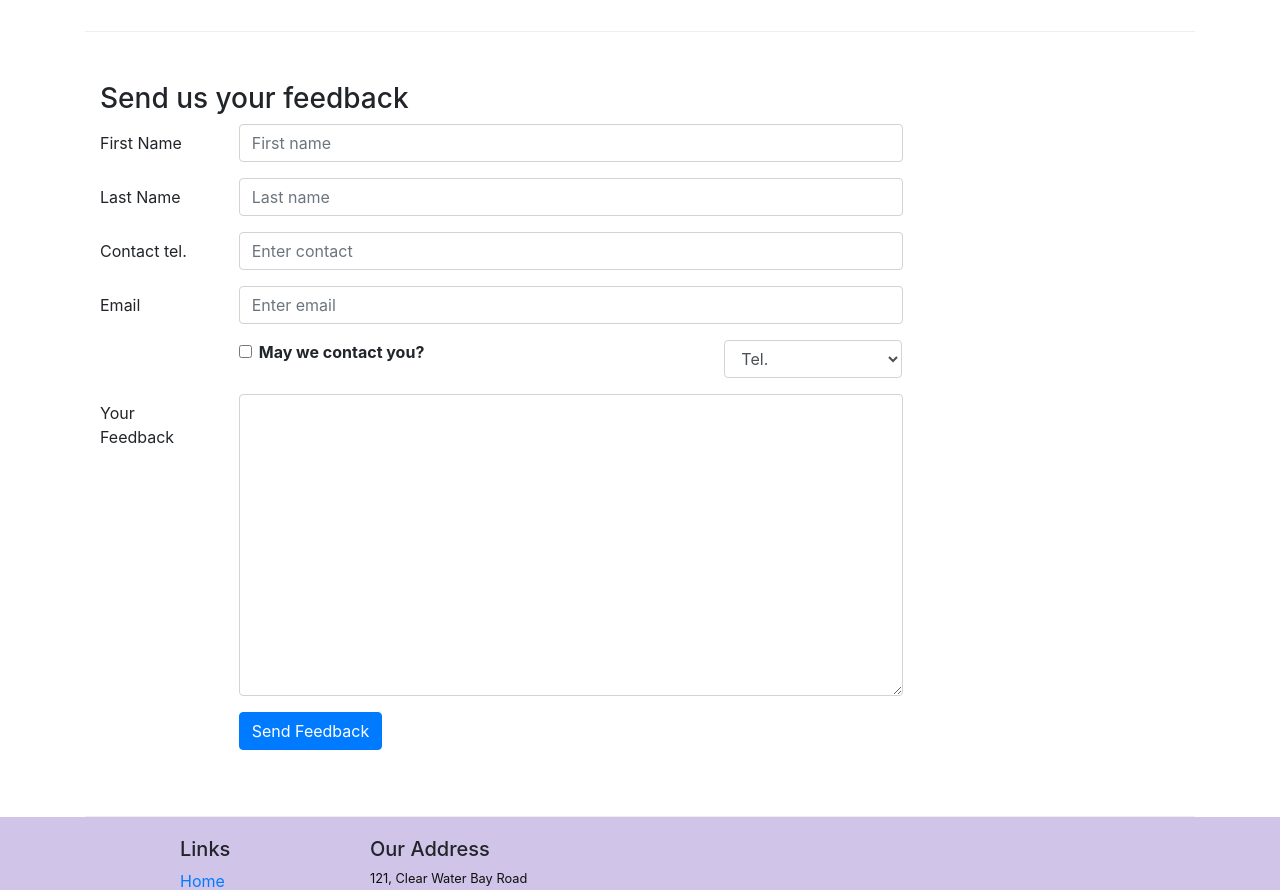
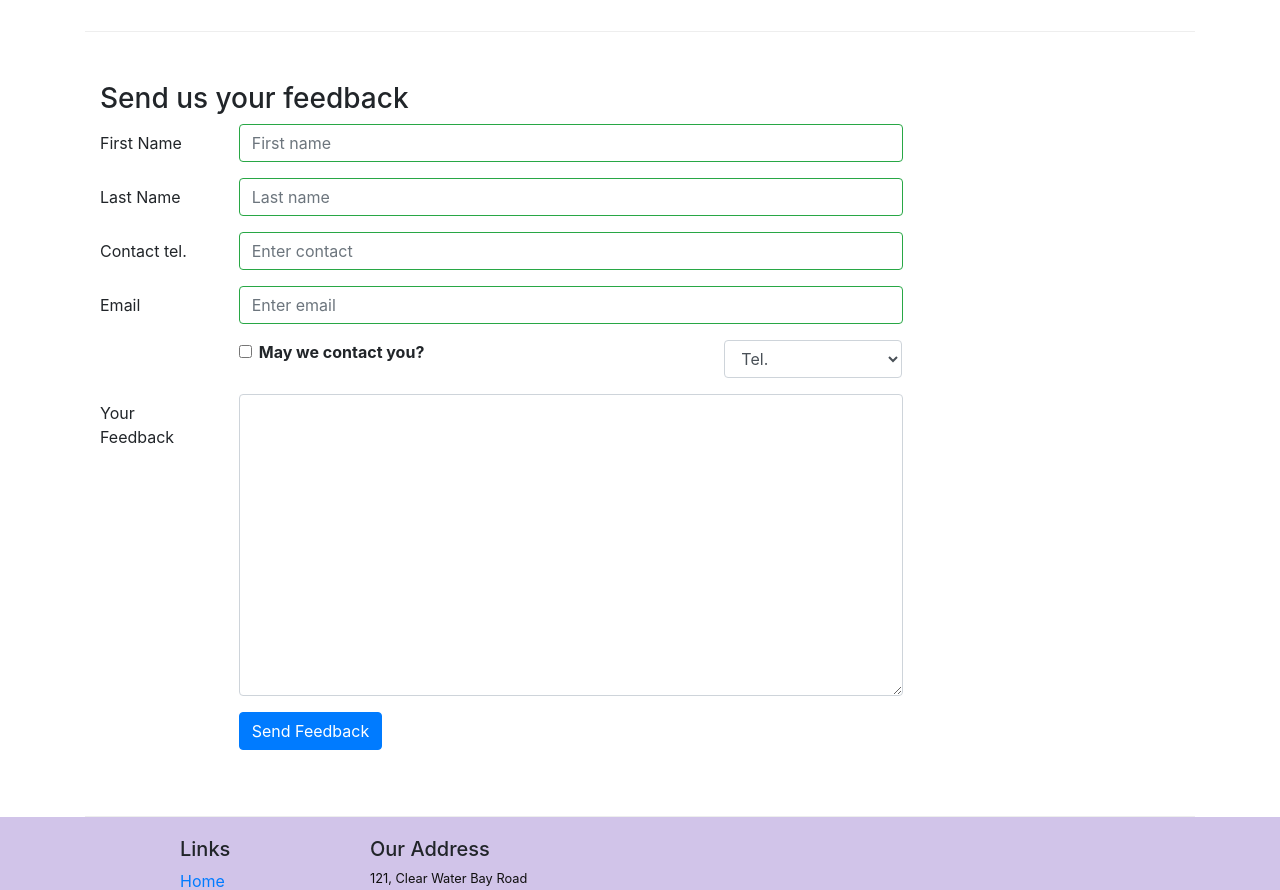
Before and after one commit to AfakTolgi/confusion2, a React (Create React App) app: page /contactus in a window 1280 px wide. Shown: the part 840-1730 px from the top of the page. Built offline with nearby package versions, Linux system fonts and the light colour scheme.

Commit message:
Validate

```diff
--- a/src/components/Contactcomponent.js
+++ b/src/components/Contactcomponent.js
@@ -1,5 +1,5 @@
 import React,{Component} from 'react';
-import { Breadcrumb, BreadcrumbItem,Button, Form, FormGroup, Label, Input, Col } from 'reactstrap';
+import { Breadcrumb, BreadcrumbItem,Button, Form, FormGroup, Label, Input, Col, FormFeedback } from 'reactstrap';
 import {Link} from 'react-router-dom';
 
 class Contact extends Component{
@@ -12,10 +12,17 @@ class Contact extends Component{
             email: '',
             agree: false,
             contactType: 'Tel.',
-            message: ''
+            message: '',
+            touched:{
+                firstname:false,
+                lastname:false,
+                telnum:false,
+                email:false
+            }
         }
         this.handleInputChange = this.handleInputChange.bind(this);
         this.handleSubmit = this.handleSubmit.bind(this);
+        this.handleBlur = this.handleBlur.bind(this);
 
     }
     handleInputChange(event){
@@ -34,8 +41,40 @@ class Contact extends Component{
         event.preventDefault();
     }
 
+    handleBlur = (field) => (evt) => {
+        this.setState({
+            touched:{ ...this.state.touched, [field]:true}
+        });
+    }
+    validate(firstname, lastname, telnum, email){
+        const errors = {
+            firstname:'',
+            lastname:'',
+            telnum:'',
+            email:''
+        };
+        if (this.state.touched.firstname && firstname.length<3)
+            errors.firstname = 'First Name should be >= 3 characters';
+        else if(this.state.touched.firstname && firstname.length>=10)
+            errors.firstname = 'First Name should be < 10 characters';
+        if (this.state.touched.lastname && lastname.length<3)
+            errors.lastname = 'Last Name should be >= 3 characters';
+        else if(this.state.touched.lastname && lastname.length>=10)
+            errors.lastname = 'Last Name should be < 10 characters';
+
+        const reg = /^\d+$/;
+        if (this.state.touched.telnum && !reg.test(telnum))
+            errors.telnum = 'Should be digits';
+        if (this.state.touched.email && email.split('').filter(x=>x==='@').lenght!==1)
+            errors.email = 'Envalid email';
+        return errors;
+
+
+    }
+
 
     render(){
+        const errors = this.validate(this.state.firstname,this.state.lastname,this.state.telnum,this.state.email);
         return(
             <div className="container">
                 <div className='row'>
@@ -85,25 +124,29 @@ class Contact extends Component{
                             <FormGroup row>
                                 <Label htmlFor='firstname' md={2}>First Name</Label>
                                 <Col md={10}>
-                                    <Input type='text' placeholder='First name' name='firstname' id='firstname' value={this.state.firstname} onChange={this.handleInputChange}/>
+                                    <Input type='text' placeholder='First name' name='firstname' id='firstname' value={this.state.firstname} onChange={this.handleInputChange} onBlur={this.handleBlur('firstname')} valid={errors.firstname===''} invalid={errors.firstname!==''}/>
+                                    <FormFeedback>{errors.firstname}</FormFeedback>
                                 </Col>
                             </FormGroup>
                             <FormGroup row>
                                 <Label htmlFor='lastname' md={2}>Last Name</Label>
                                 <Col md={10}>
-                                    <Input type='text' placeholder='Last name' name='lastname' id='lastname' value={this.state.lastname} onChange={this.handleInputChange}/>
+                                    <Input type='text' placeholder='Last name' name='lastname' id='lastname' value={this.state.lastname} onChange={this.handleInputChange} onBlur={this.handleBlur('lastname')} valid={errors.lastname===''} invalid={errors.lastname!==''}/>
+                                    <FormFeedback>{errors.lastname}</FormFeedback>
                                 </Col>
                             </FormGroup>
                             <FormGroup row>
                                 <Label htmlFor='telnum' md={2}>Contact tel.</Label>
                                 <Col md={10}>
-                                    <Input type='tel' placeholder='Enter contact' name='telnum' id='telnum' value={this.state.telnum} onChange={this.handleInputChange}/>
+                                    <Input type='tel' placeholder='Enter contact' name='telnum' id='telnum' value={this.state.telnum} onChange={this.handleInputChange} onBlur={this.handleBlur('telnum')} valid={errors.telnum===''} invalid={errors.telnum!==''}/>
+                                    <FormFeedback>{errors.telnum}</FormFeedback>
                                 </Col>
                             </FormGroup>
                             <FormGroup row>
                                 <Label htmlFor='email' md={2}>Email</Label>
                                 <Col md={10}>
-                                    <Input type='text' placeholder='Enter email' name='email' id='email' value={this.state.email} onChange={this.handleInputChange}/>
+                                    <Input type='text' placeholder='Enter email' name='email' id='email' value={this.state.email} onChange={this.handleInputChange} onBlur={this.handleBlur('email')} valid={errors.email===''} invalid={errors.email!==''}/>
+                                    <FormFeedback>{errors.email}</FormFeedback>
                                 </Col>
                             </FormGroup>
                             <FormGroup row>
```
